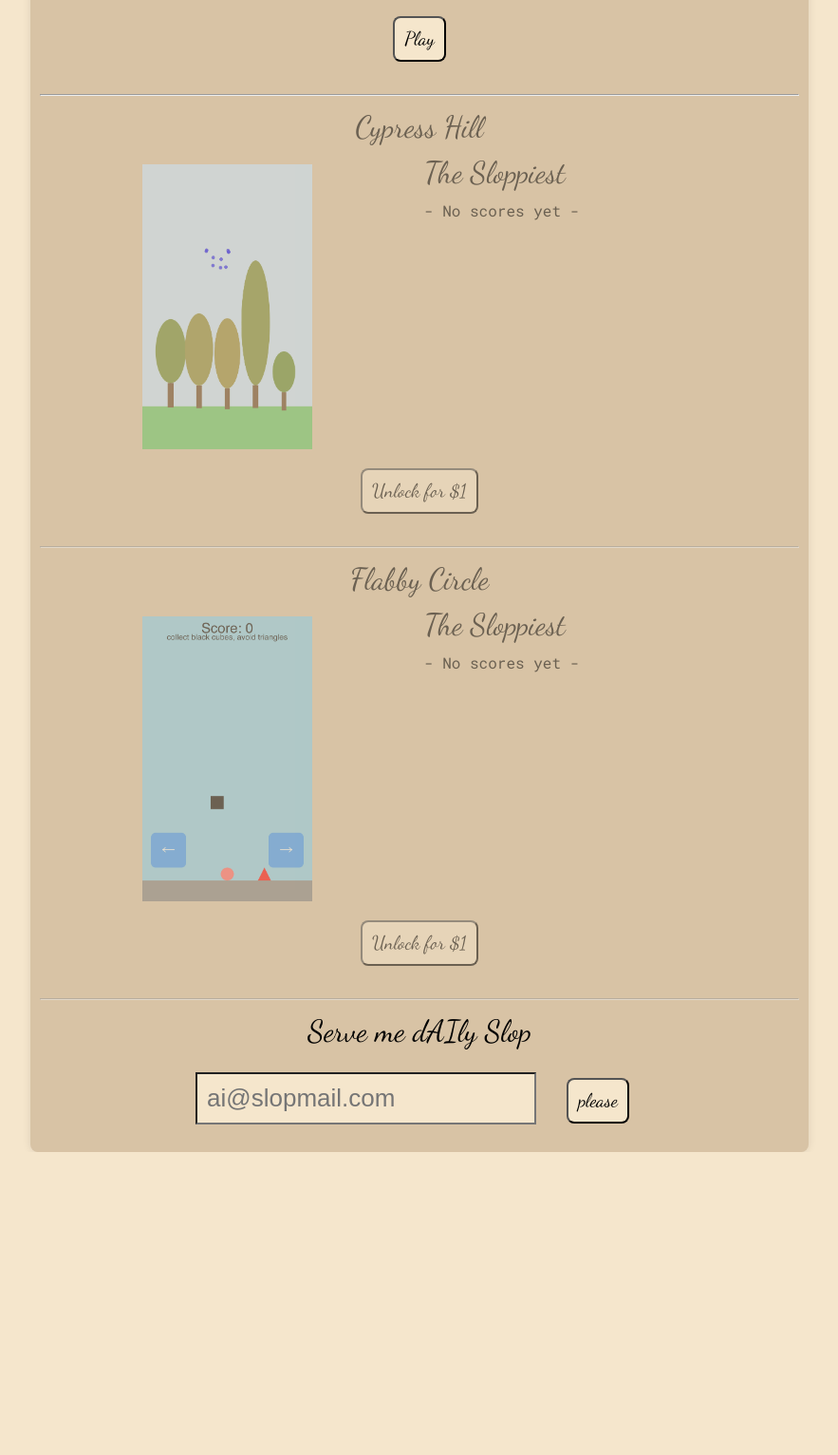
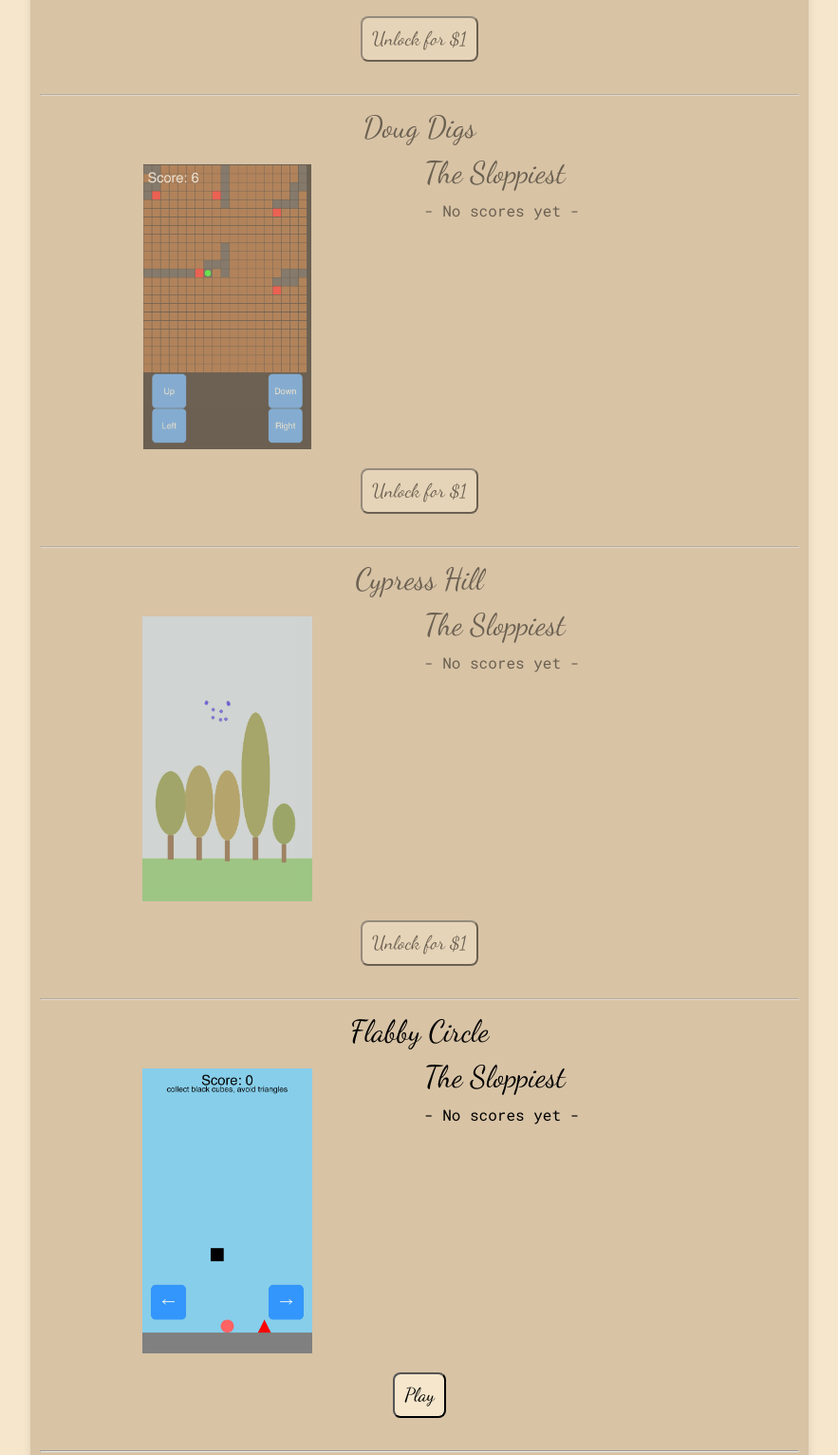
Before and after one commit to braddv/dailyslop, a website: page public/index.html in a window 1280 px wide. Shown: the part 1096-2628 px from the top of the page at 95% size, without its empty margins (198-1081 px from the left). Before the commit the page ends 2309 px from the top, so only its background shows below. Drawn offline with Linux system fonts and the light colour scheme; no server answers.

Commit message:
legacy slop

```diff
--- a/public/index.html
+++ b/public/index.html
@@ -270,7 +270,7 @@
   // Example: compute the current unlocked game based on a launch date.
   // Adjust the launch date to match when your site started.
   function getCurrentGameNumber() {
-    const launchDate = new Date('2025-03-24'); // set your actual launch date
+    const launchDate = new Date('2025-03-22'); // set your actual launch date
     const now = new Date();
     const diffTime = now - launchDate;
     const diffDays = Math.floor(diffTime / (1000 * 60 * 60 * 24));
```
